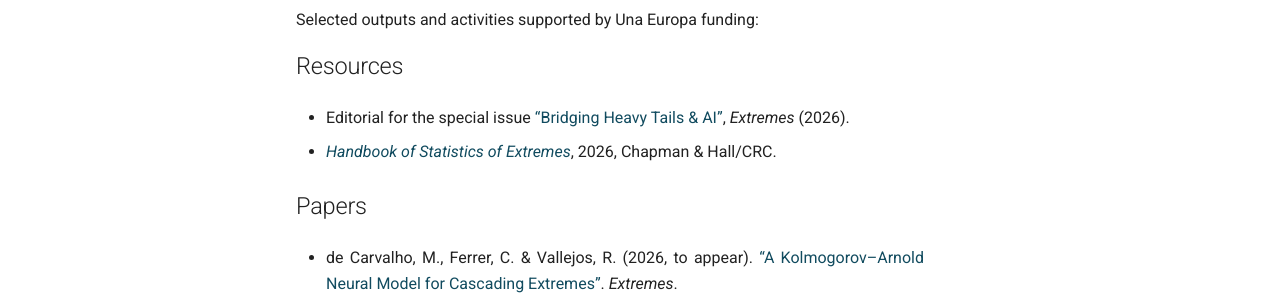
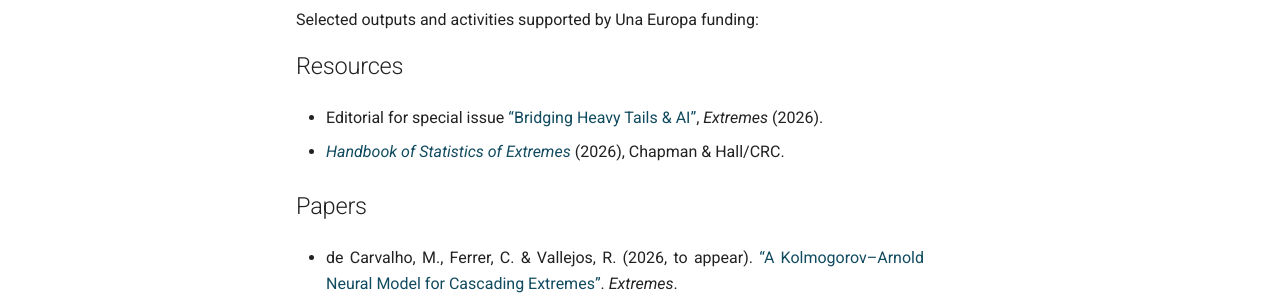
Before and after one commit to gamex-network/gamex-network.github.io, an MkDocs documentation site: the page built from docs/outputs.md, in a window 1280 px wide. Shown: the part 251-551 px from the top of the page. Built offline with MkDocs 1.6.1 and Material for MkDocs 9.7.7, drawn with Linux system fonts in a browser that asks for light colours.

Commit message:
Refine outputs resource wording

```diff
--- a/docs/outputs.md
+++ b/docs/outputs.md
@@ -4,9 +4,9 @@
 
 ## Resources
 
-- Editorial for the special issue [“Bridging Heavy Tails & AI”](https://webhomes.maths.ed.ac.uk/~mdecarv/papers/editorial.pdf), *Extremes* (2026).
+- Editorial for special issue [“Bridging Heavy Tails & AI”](https://webhomes.maths.ed.ac.uk/~mdecarv/papers/editorial.pdf), *Extremes* (2026).
 
-- [*Handbook of Statistics of Extremes*](https://extremestats.github.io/Handbook/), 2026, Chapman & Hall/CRC.
+- [*Handbook of Statistics of Extremes*](https://extremestats.github.io/Handbook/) (2026), Chapman & Hall/CRC.
 
 ## Papers
 
```
